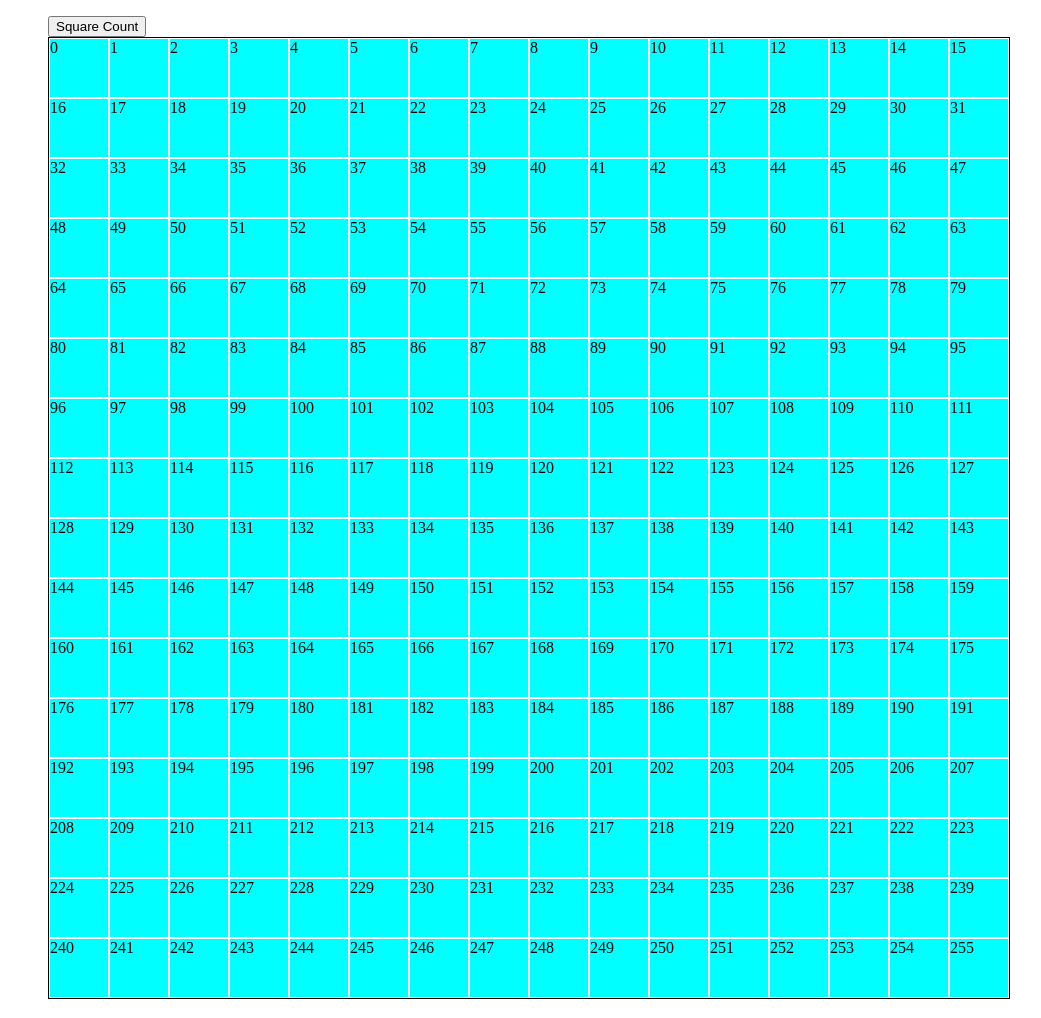
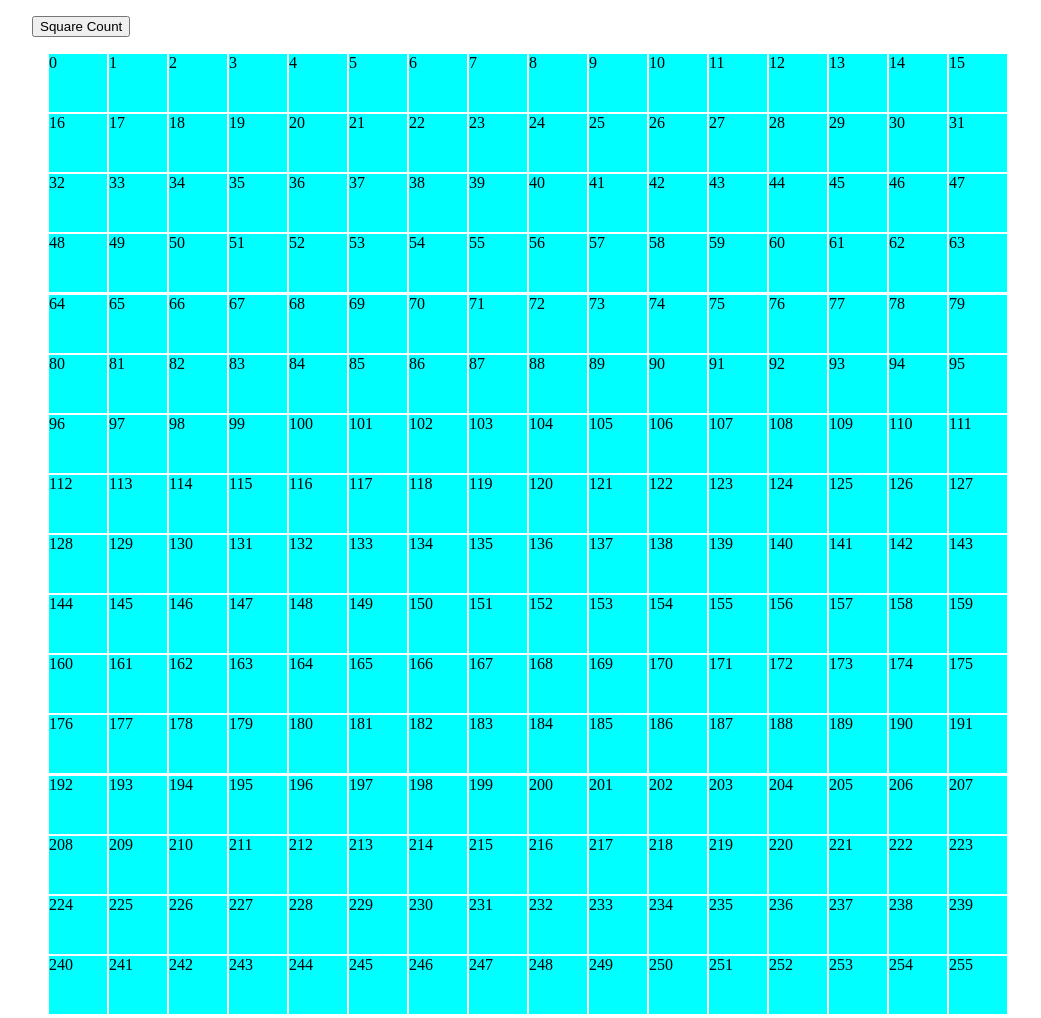
Before and after one commit to timeismonkey/etch-a-sketch, a plain HTML site: page index.html in a window 1280 px wide. Shown: the whole page, without its empty margins (111-1152 px from the left). Drawn offline with Linux system fonts and the light colour scheme.

Commit message:
Removed border from container.

```diff
--- a/style.css
+++ b/style.css
@@ -18,7 +18,8 @@ body {
     flex-wrap: wrap;
     width: 962px;
     height: 962px;
-    border: 1px solid black;
+    /* border: 1px solid black; */
+    margin: 1rem;
 }
 
 .square {
```
